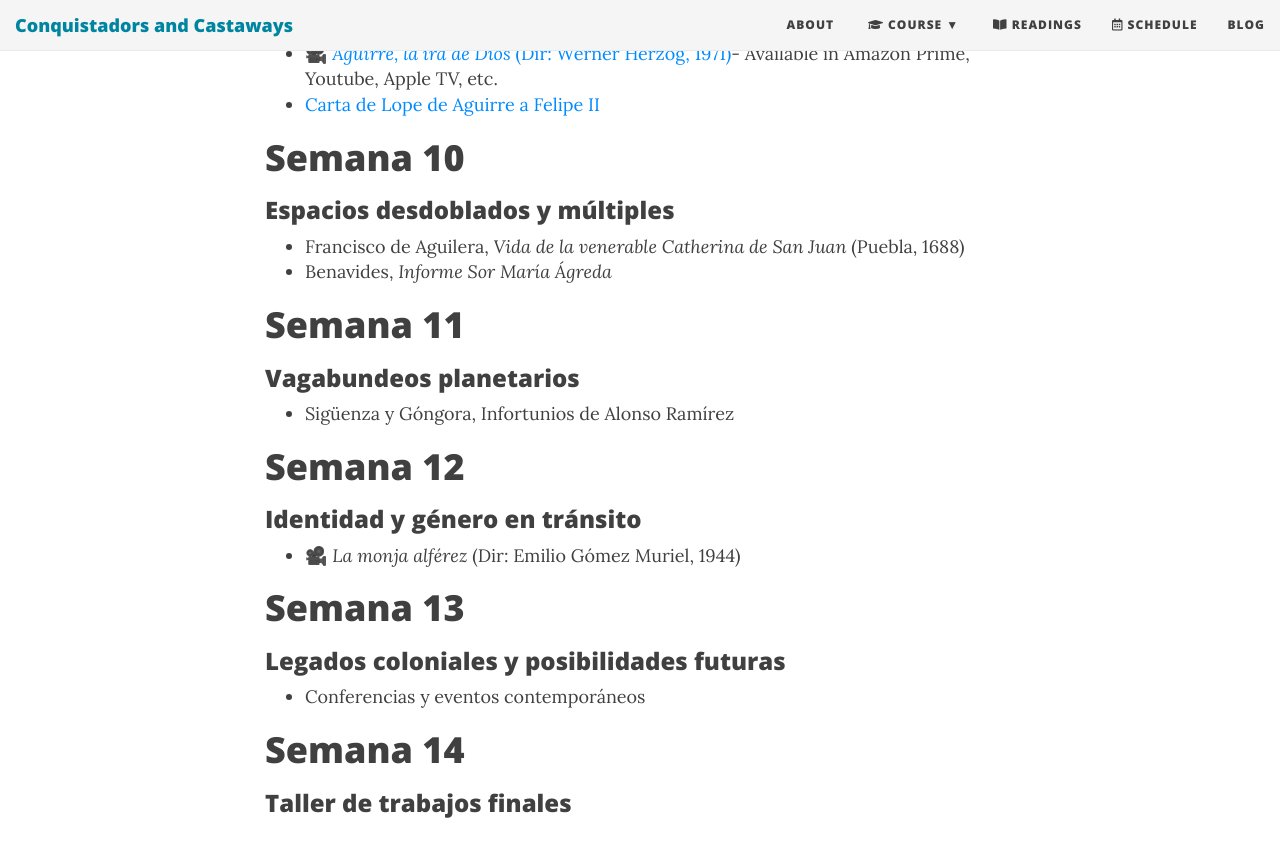
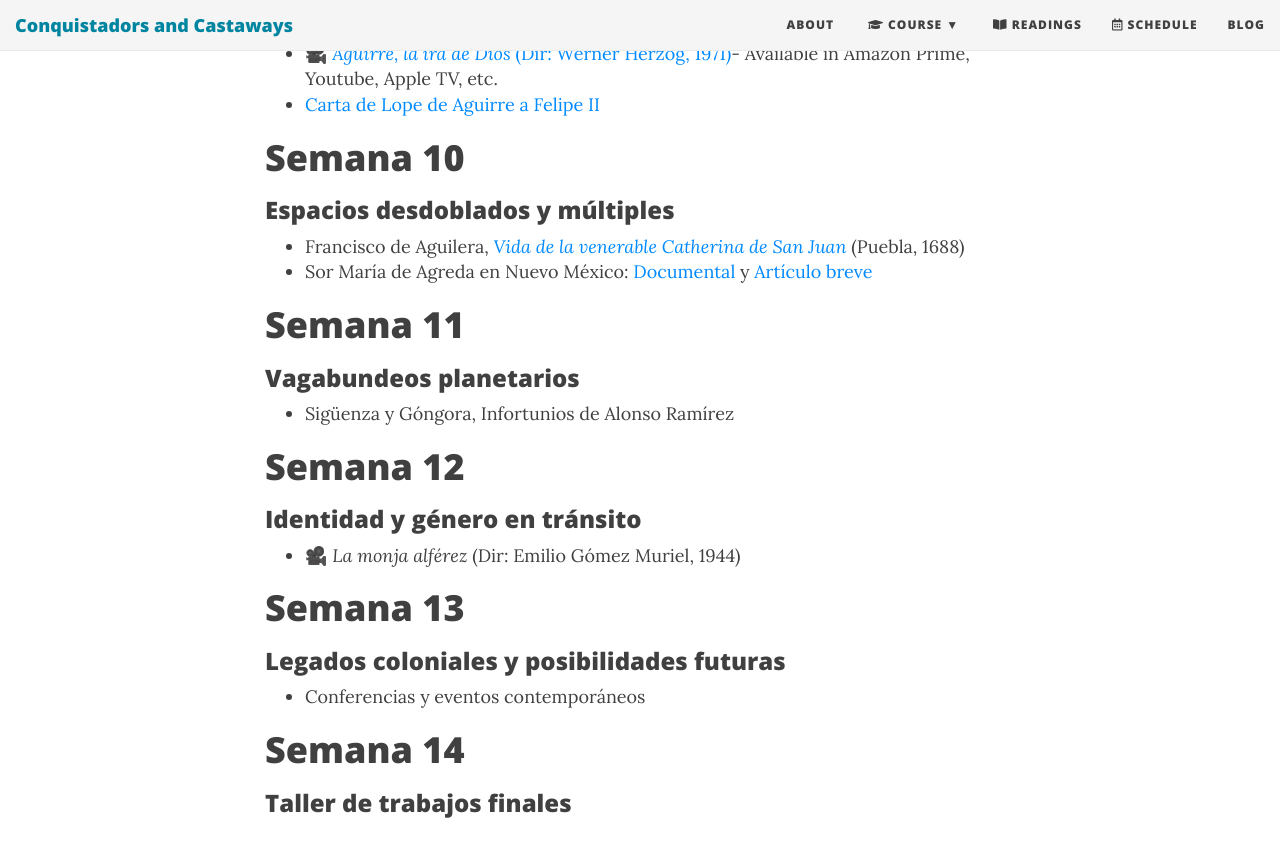
Before and after one commit to Hipomenes/ls452, a Jekyll site: the page built from syllabus.md, in a window 1280 px wide and 900 px high, scrolled down 2902 px. Shown: the top 857 px of the window. Built offline with Jekyll 4.4.1, drawn with Linux system fonts in a browser that asks for light colours; nearby versions of some CDN libraries.

Commit message:
Update syllabus.md

```diff
--- a/syllabus.md
+++ b/syllabus.md
@@ -81,8 +81,8 @@ bigimg: /img/cuauhquecholan.jpg
 # Semana 10
 ### Espacios desdoblados y múltiples
 
-- Francisco de Aguilera, *Vida de la venerable Catherina de San Juan* (Puebla, 1688)
-- Benavides, *Informe Sor María Ágreda*
+- Francisco de Aguilera, [*Vida de la venerable Catherina de San Juan*](https://bushare-my.sharepoint.com/:b:/g/personal/dhcg_bu_edu/EYI5qDXLlaNOi5jSFLwNh_gBKyH_CjGEfy6voZnxdYT5ng?e=4a7VSW) (Puebla, 1688)
+- Sor María de Agreda en Nuevo México: [Documental](https://youtu.be/j3opsS8V6OE) y [Artículo breve](https://mariadeagreda.org/quien-fue/la-dama-de-azul/)
 
 # Semana 11
 ### Vagabundeos planetarios
```
